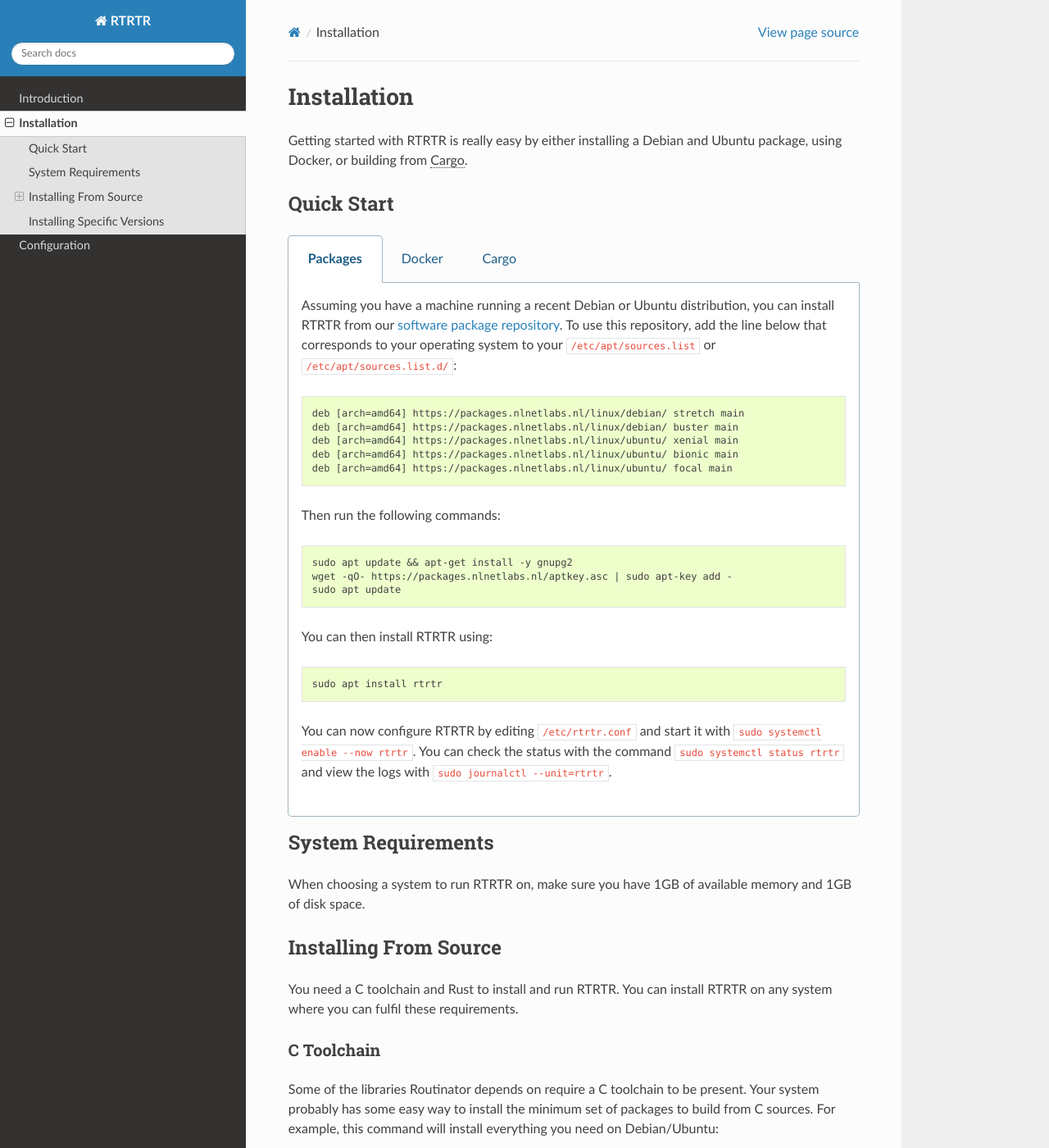
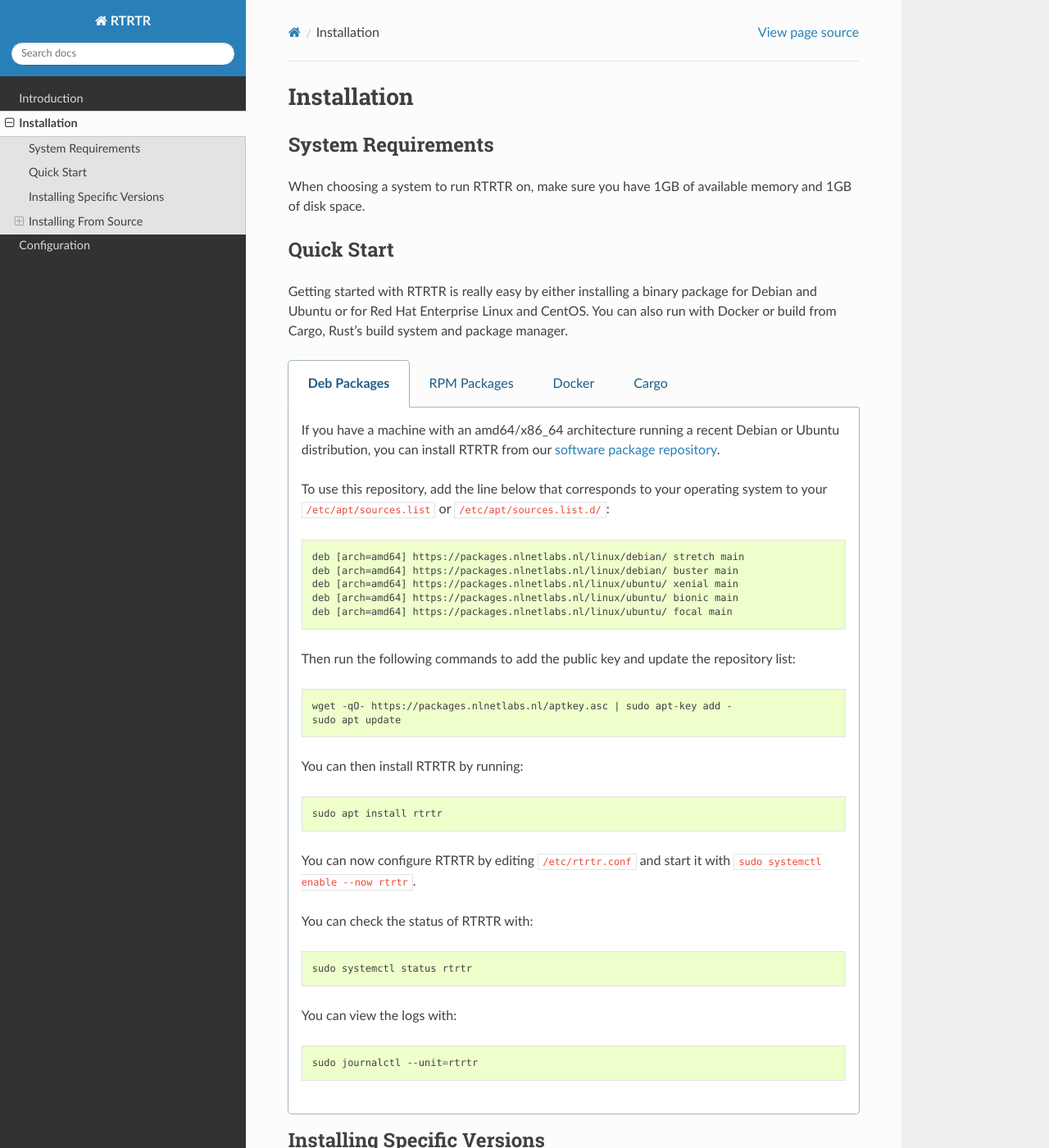
Before and after one commit to NLnetLabs/rtrtr, a Sphinx documentation site: the page built from source/installation.rst, in a window 1280 px wide and 1400 px high. Shown: the whole window at 82% size. Built offline with Sphinx 7.4.7 and the Read the Docs theme 2.0.0, drawn with Linux system fonts in a browser that asks for light colours; the version number could not be read and is left out; some of the changed text lies outside the part shown.

Commit message:
add RPM support

```diff
--- a/source/installation.rst
+++ b/source/installation.rst
@@ -3,22 +3,30 @@
 Installation
 ============
 
-Getting started with RTRTR is really easy by either installing a Debian and
-Ubuntu package, using Docker, or building from :abbr:`Cargo (Rust's build system
-and package manager)`.
+System Requirements
+-------------------
+
+When choosing a system to run RTRTR on, make sure you have 1GB of available
+memory and 1GB of disk space.
 
 Quick Start
 -----------
 
+Getting started with RTRTR is really easy by either installing a binary package
+for Debian and Ubuntu or for Red Hat Enterprise Linux and CentOS. You can also
+run with Docker or build from Cargo, Rust's build system and package manager.
+
 .. tabs::
 
-   .. tab:: Packages
+   .. group-tab:: Deb Packages
 
-       Assuming you have a machine running a recent Debian or Ubuntu
-       distribution, you can install RTRTR from our `software package repository
-       <https://packages.nlnetlabs.nl>`_. To use this repository, add the line
-       below that corresponds to your operating system to your
-       ``/etc/apt/sources.list`` or ``/etc/apt/sources.list.d/``:
+       If you have a machine with an amd64/x86_64 architecture running a recent
+       Debian or Ubuntu distribution, you can install RTRTR from our `software
+       package repository <https://packages.nlnetlabs.nl>`_.
+
+       To use this repository, add the line below that corresponds to your
+       operating system to your :file:`/etc/apt/sources.list` or
+       :file:`/etc/apt/sources.list.d/`:
 
        .. code-block:: text
 
@@ -28,26 +36,81 @@
           deb [arch=amd64] https://packages.nlnetlabs.nl/linux/ubuntu/ bionic main
           deb [arch=amd64] https://packages.nlnetlabs.nl/linux/ubuntu/ focal main
 
-       Then run the following commands:
+       Then run the following commands to add the public key and update the
+       repository list:
 
        .. code-block:: text
 
-          sudo apt update && apt-get install -y gnupg2
           wget -qO- https://packages.nlnetlabs.nl/aptkey.asc | sudo apt-key add -
           sudo apt update
 
-       You can then install RTRTR using:
+       You can then install RTRTR by running:
 
        .. code-block:: bash
 
           sudo apt install rtrtr
 
        You can now configure RTRTR by editing :file:`/etc/rtrtr.conf` and start
-       it with ``sudo systemctl enable --now rtrtr``. You can check the status
-       with the command ``sudo systemctl status rtrtr`` and view the logs with
-       ``sudo journalctl --unit=rtrtr``.
+       it with ``sudo systemctl enable --now rtrtr``.
 
-   .. tab:: Docker
+       You can check the status of RTRTR with:
+
+       .. code-block:: bash
+
+          sudo systemctl status rtrtr
+
+       You can view the logs with:
+
+       .. code-block:: bash
+
+          sudo journalctl --unit=rtrtr
+
+   .. group-tab:: RPM Packages
+
+       If you have a machine with an amd64/x86_64 architecture running a
+       :abbr:`RHEL (Red Hat Enterprise Linux)`/CentOS 7 or 8 distribution, you
+       can install RTRTR from our `software package repository
+       <https://packages.nlnetlabs.nl>`_.
+
+       To use this repository, create a file named
+       :file:`/etc/yum.repos.d/nlnetlabs.repo`, enter this configuration and
+       save it:
+
+       .. code-block:: text
+
+          [nlnetlabs]
+          name=NLnet Labs
+          baseurl=https://packages.nlnetlabs.nl/linux/centos/$releasever/main/$basearch
+          enabled=1
+
+       Then run the following command to add the public key:
+
+       .. code-block:: bash
+
+          sudo rpm --import https://packages.nlnetlabs.nl/aptkey.asc
+
+       You can then install RTRTR by running:
+
+       .. code-block:: bash
+
+          sudo yum install -y rtrtr
+
+       You can now configure RTRTR by editing :file:`/etc/rtrtr.conf` and start
+       it with ``sudo systemctl enable --now rtrtr``.
+
+       You can check the status of RTRTR with:
+
+       .. code-block:: bash
+
+          sudo systemctl status rtrtr
+
+       You can view the logs with:
+
+       .. code-block:: bash
+
+          sudo journalctl --unit=rtrtr
+
+   .. group-tab:: Docker
 
        To run RTRTR with Docker you will first need to create an
        :file:`rtrtr.conf` file somewhere on your host computer and make that
@@ -88,7 +151,7 @@
 
           docker run -P ...
 
-   .. tab:: Cargo
+   .. group-tab:: Cargo
 
        Assuming you have a newly installed Debian or Ubuntu machine, you will
        need to install rsync, the C toolchain and Rust. You can then install
@@ -116,18 +179,104 @@
           rustup update
           cargo install --locked --force rtrtr
 
-       If you want to try the main branch from the repository instead of a
-       release version, you can run:
+Installing Specific Versions
+----------------------------
+
+Before every new release of RTRTR, one or more release candidates are
+provided for testing through every installation method. You can also install
+a specific version, if needed.
+
+.. tabs::
+
+   .. group-tab:: Deb Packages
+
+       To install release candidates of RTRTR, add the line below that
+       corresponds to your operating system to your ``/etc/apt/sources.list`` or
+       ``/etc/apt/sources.list.d/``:
+
+       .. code-block:: text
+
+          deb [arch=amd64] https://packages.nlnetlabs.nl/linux/debian/ stretch-proposed main
+          deb [arch=amd64] https://packages.nlnetlabs.nl/linux/debian/ buster-proposed main
+          deb [arch=amd64] https://packages.nlnetlabs.nl/linux/ubuntu/ xenial-proposed main
+          deb [arch=amd64] https://packages.nlnetlabs.nl/linux/ubuntu/ bionic-proposed main
+          deb [arch=amd64] https://packages.nlnetlabs.nl/linux/ubuntu/ focal-proposed main
+
+       You can use this command to get an overview of the available versions:
+
+       .. code-block:: text
+
+          sudo apt policy rtrtr
+
+       You can install a specific version using ``<package name>=<version>``,
+       e.g.:
+
+       .. code-block:: text
+
+          sudo apt install routinator=0.1.1
+
+   .. group-tab:: RPM Packages
+
+       To install release candidates of RTRTR, create an additional repo
+       file named :file:`/etc/yum.repos.d/nlnetlabs-testing.repo`, enter this
+       configuration and save it:
+
+       .. code-block:: text
+
+          [nlnetlabs-testing]
+          name=NLnet Labs Testing
+          baseurl=https://packages.nlnetlabs.nl/linux/centos/$releasever/proposed/$basearch
+          enabled=1
+
+       You can use this command to get an overview of the available versions:
+
+       .. code-block:: bash
+
+          sudo yum --showduplicates list rtrtr
+
+       You can install a specific version using
+       ``<package name>-<version info>``, e.g.:
+
+       .. code-block:: bash
+
+          sudo yum install -y routinator-0.1.1
+
+   .. group-tab:: Docker
+
+       All release versions of Routinator, as well as release candidates and
+       builds based on the latest main branch are available on `Docker Hub
+       <https://hub.docker.com/r/nlnetlabs/rtrtr/tags?page=1&ordering=last_updated>`_.
+
+       For example, installing Routinator 0.1.2 is as simple as:
+
+       .. code-block:: text
+
+          docker run -it nlnetlabs/routinator:v0.1.2
+
+   .. group-tab:: Cargo
+
+       All release versions of RTRTR, as well as release candidates, are
+       available on `crates.io <https://crates.io/crates/rtrtr/versions>`_,
+       the Rust package registry. If you want to install a specific version of
+       Routinator using Cargo, explicitly use the ``--version`` option. If
+       needed, use the ``--force`` option to overwrite an existing version:
+
+       .. code-block:: text
+
+          cargo install --locked --force rtrtr --version 0.1.2
+
+       All new features of RTRTR are built on a branch and merged via a
+       `pull request <https://github.com/NLnetLabs/rtrtr/pulls>`_, allowing
+       you to easily try them out using Cargo. If you want to try the a specific
+       branch from the repository you can use the ``--git`` and ``--branch``
+       options:
 
        .. code-block:: text
 
           cargo install --git https://github.com/NLnetLabs/rtrtr.git --branch main
 
-System Requirements
--------------------
-
-When choosing a system to run RTRTR on, make sure you have 1GB of available
-memory and 1GB of disk space.
+       For more installation options refer to the `Cargo book
+       <https://doc.rust-lang.org/cargo/commands/cargo-install.html#install-options>`_.
 
 Installing From Source
 ----------------------
@@ -190,40 +339,3 @@
 The command will build Routinator and install it in the same directory that
 Cargo itself lives in, likely ``$HOME/.cargo/bin``. This means RTRTR will
 be in your path, too.
-
-Installing Specific Versions
-----------------------------
-
-Release Candidates of RTRTR are also available on our `software package
-repository <https://packages.nlnetlabs.nl>`_. To install these as well, add the
-line below that corresponds to your operating system to your
-``/etc/apt/sources.list`` or ``/etc/apt/sources.list.d/``:
-
-.. code-block:: text
-
-   deb [arch=amd64] https://packages.nlnetlabs.nl/linux/debian/ stretch-proposed main
-   deb [arch=amd64] https://packages.nlnetlabs.nl/linux/debian/ buster-proposed main
-   deb [arch=amd64] https://packages.nlnetlabs.nl/linux/ubuntu/ xenial-proposed main
-   deb [arch=amd64] https://packages.nlnetlabs.nl/linux/ubuntu/ bionic-proposed main
-   deb [arch=amd64] https://packages.nlnetlabs.nl/linux/ubuntu/ focal-proposed main
-
-You can use this command to get an overview of the available versions:
-
-.. code-block:: text
-
-   apt policy rtrtr
-
-If you want to install a Release Candidate or a specific version of Routinator
-using Cargo, explicitly use the ``--version`` option. If needed, use the
-``--force`` option to overwrite an existing version:
-
-.. code-block:: text
-
-   cargo install --locked --force rtrtr --version 0.1.1
-
-If you want to try the main branch from the repository instead of a release
-version, you can run:
-
-.. code-block:: text
-
-   cargo install --git https://github.com/NLnetLabs/rtrtr.git --branch main
```
